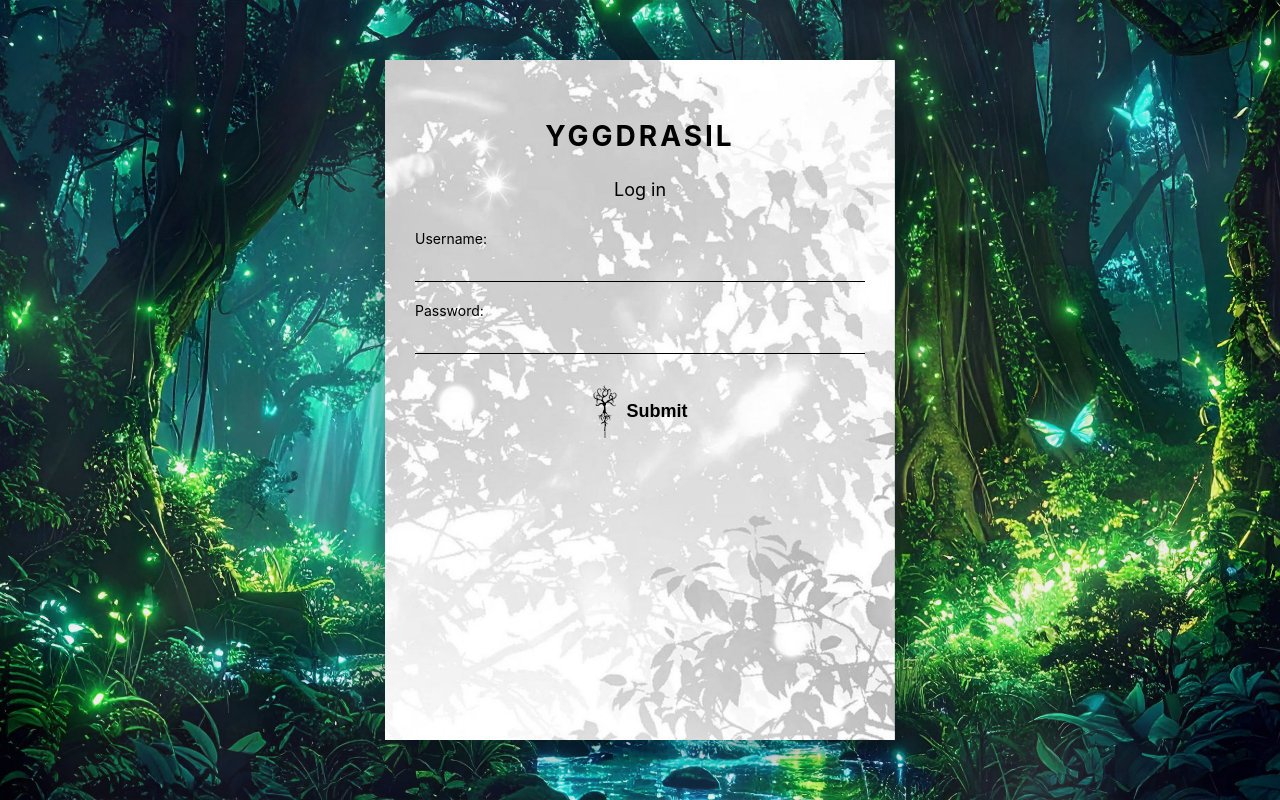
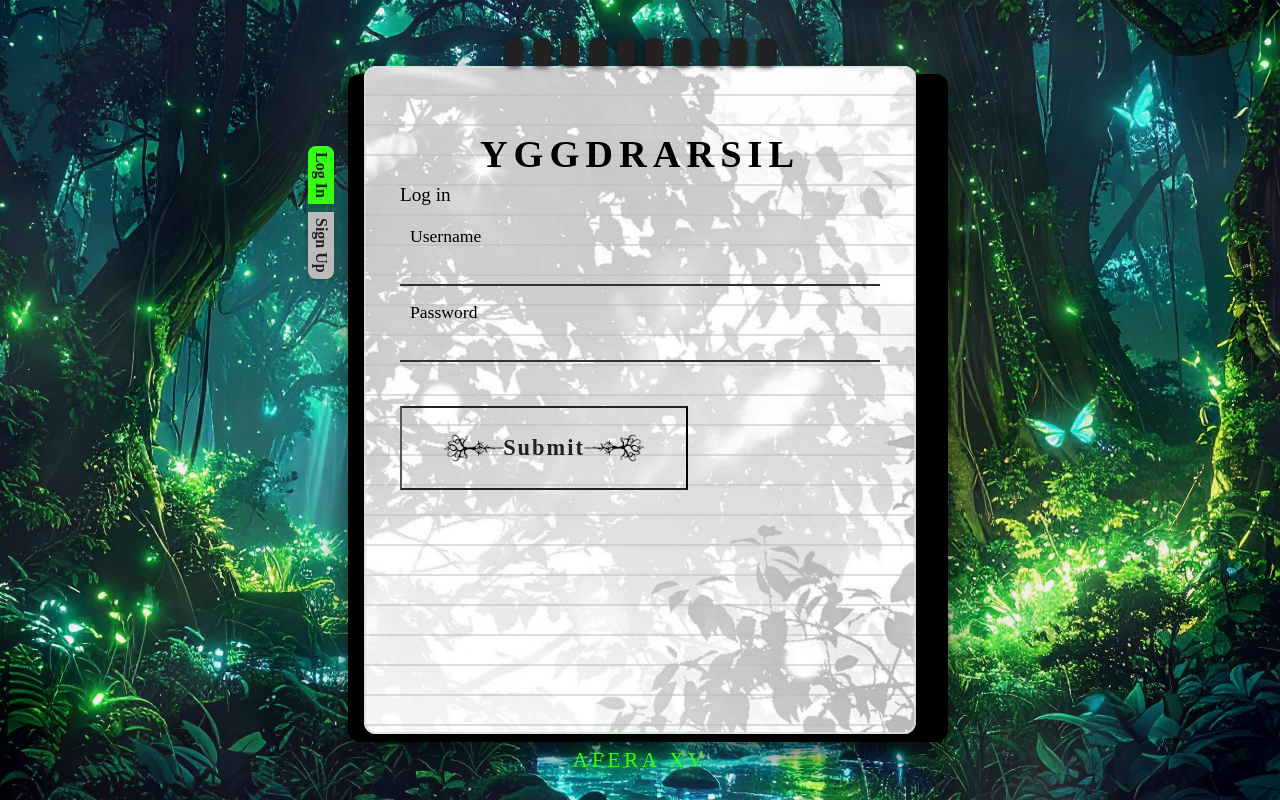
Before and after one commit to andrevanheerden/Yggdrasil, a React (Create React App) app in the folder yggdrasil/frontend/: page /login in a window 1280 px wide. Built offline with nearby package versions, Linux system fonts and the light colour scheme.

Commit message:
more css fixes

```diff
--- a/yggdrasil/frontend/src/pages/loginPage/Login.css
+++ b/yggdrasil/frontend/src/pages/loginPage/Login.css
@@ -1,3 +1,6 @@
+/* Import fantasy fonts */
+
+
 body, #root {
   min-height: 100vh;
   width: 100vw;
@@ -6,70 +9,221 @@ body, #root {
   align-items: center;
 }
 
-.login-container {
-  width: 450px;
-  min-height: 600px;
-  background: url("../../assets/images/page.png");
-  background-size: cover;
-  background-position: center;
-  background-repeat: no-repeat;
-  padding: 40px 30px;
-  box-shadow: 0 10px 40px rgba(0, 0, 0, 0.4);
+/* Forest background still managed elsewhere */
+
+
+/* Notepad wrapper with black back cover */
+.notepad-container {
   position: relative;
+  width: 600px;
+  min-height: 580px;
+  margin: auto;
   display: flex;
   flex-direction: column;
   align-items: center;
-  z-index: 5;
+  z-index: 10;
 }
 
-.title {
-  font-size: 28px;
-  font-weight: bold;
-  margin-bottom: 8px;
-  letter-spacing: 3px;
-  text-align: center;
+/* Black cover shadow */
+.notepad-container::before {
+  content: '';
+  position: absolute;
+  top: 8px;
+  left: 8px;
+  width: 100%;
+  height: 100%;
+  background: #000;
+  border-radius: 12px;
+  z-index: -2;
+  box-shadow: 0 12px 30px rgba(0, 0, 0, 0.6);
 }
 
-.login-label {
-  font-size: 18px;
-  margin-bottom: 20px;
+/* Spiral rings */
+.spiral-rings {
+  display: flex;
+  justify-content: center;
+  position: absolute;
+  top: -28px;
+  width: 100%;
+  height: 30px;
+  z-index: 30;
+}
+.spiral-ring {
+  width: 18px;
+  height: 28px;
+  background: #222;
+  border-radius: 6px;
+  margin: 0 5px;
+  box-shadow: 0 2px 5px #000a;
 }
 
-.login-form {
-  width: 100%;
+/* Notepad paper */
+.notepad-paper {
+  width: 80%;
+  min-height: 580px;
+  padding: 40px 36px 48px 36px;
+  background: url("../../assets/images/page.png") center/cover no-repeat;
+  border-radius: 12px;
+  box-shadow: inset 0 0 0 2px #ddd, 0 8px 24px rgba(0, 0, 0, 0.3);
+  position: relative;
+  z-index: 20;
+  overflow: hidden;
   display: flex;
   flex-direction: column;
+  align-items: center;
 }
 
-.login-form label {
-  font-size: 14px;
-  margin: 10px 0 4px;
+/* Paper shadow effect */
+.leaf-overlay {
+  position: absolute;
+  inset: 0;
+  background: url("../../assets/images/page.png") center/cover no-repeat;
+  opacity: 0.2;
+  pointer-events: none;
+  z-index: 1;
 }
 
-.login-form input {
-  border: none;
-  border-bottom: 1px solid #000;
-  background: transparent;
-  font-size: 16px;
-  padding: 6px 2px;
-  margin-bottom: 10px;
-  outline: none;
+/* Notebook lines */
+.notepad-lines {
+  position: absolute;
+  inset: 0;
+  background: repeating-linear-gradient(
+    to bottom,
+    transparent 0px,
+    transparent 28px,
+    #bbb 29px,
+    transparent 30px
+  );
+  z-index: 2;
+  pointer-events: none;
 }
 
-button {
-  margin-top: 20px;
+/* Title & subtitle */
+.notepad-title {
+  font-family: 'Cinzel', serif;
+  font-size: 2.4rem;
+  font-weight: bold;
+  letter-spacing: 6px;
+  margin-bottom: 8px;
+  text-align: center;
+  position: relative;
+  z-index: 3;
+}
+
+.notepad-subtitle {
+  font-family: 'Cinzel', serif;
+  font-size: 1.2rem;
+  margin-bottom: 20px;
+  z-index: 3;
+  position: relative;
+}
+
+/* Labels & inputs */
+.notepad-label {
+  font-family: 'Great Vibes', cursive;
+  font-size: 1.1rem;
+  margin-bottom: 2px;
+  margin-left: 10px;
+  z-index: 3;
+  position: relative;
+}
+
+.notepad-input {
+  width: 95%;
+  padding: 8px 12px;
+  border: none;
+  border-bottom: 2px solid #333;
   background: transparent;
-  border: none;
-  font-size: 18px;
+  font-size: 1.1rem;
+  color: #222;
+  outline: none;
+  margin-bottom: 16px;
+  z-index: 3;
+  position: relative;
+}
+
+/* Submit button */
+.notepad-submit {
+  width: 60%;
+  padding: 10px 0;
+  font-family: 'Great Vibes', cursive;
+  font-size: 1.4rem;
   font-weight: bold;
-  cursor: pointer;
+  letter-spacing: 2px;
+  color: #222;
+  background: transparent;
+  border-top: 2px solid #222;
+  border-bottom: 2px solid #222;
   display: flex;
   align-items: center;
   justify-content: center;
-  gap: 10px;
+  gap: 16px;
+  cursor: pointer;
+  margin-top: 28px;
+  z-index: 3;
+  position: relative;
+  transition: color 0.3s, border-color 0.3s;
 }
 
-.tree-icon {
-  width: 24px;
-  height: auto;
+
+
+.floral-left,
+.floral-right {
+  height: 60px;
+  color: #37ff14;
+  font-family: 'Cinzel', serif;
 }
+
+/* Tabs flush to paper edge */
+.side-tabs {
+  position: absolute;
+  left: -32px;
+  top: 80px;
+  z-index: 40;
+  display: flex;
+  flex-direction: column;
+  gap: 8px;
+}
+
+.side-tab {
+  writing-mode: vertical-rl;
+  font-family: 'Cinzel', serif;
+  font-size: 1rem;
+  font-weight: bold;
+  color: #222;
+  background: #37ff14b2;
+  border-radius: 8px 8px 0 0;
+  box-shadow: 0 2px 6px #0004;
+  padding: 6px 4px;
+  cursor: pointer;
+  user-select: none;
+  text-align: center;
+  transition: background 0.2s;
+}
+
+.signup-tab {
+  background: #bbb;
+  border-radius: 0 0 8px 8px;
+}
+
+.side-tab.active {
+  background: #37ff14;
+}
+
+/* Footer glow */
+.notepad-footer {
+  position: absolute;
+  bottom: -38px;
+  left: 0;
+  right: 0;
+  text-align: center;
+  z-index: 30;
+}
+
+.footer-glow {
+  font-family: 'Cinzel', serif;
+  font-size: 1.3rem;
+  color: #37ff14;
+  text-shadow: 0 0 16px #37ff14, 0 0 32px #37ff14;
+  letter-spacing: 4px;
+}
--- a/yggdrasil/frontend/src/pages/loginPage/components/LoginForm.js
+++ b/yggdrasil/frontend/src/pages/loginPage/components/LoginForm.js
@@ -1,26 +1,102 @@
-import React from 'react';
+import React, { useState } from 'react';
 import '../Login.css';
-import paperBg from '../../../assets/images/page.png';
-import treeIcon from '../../../assets/images/logoB.png';
+import logoB from '../../../assets/images/logoB.png';
 
 function LoginForm() {
+  const [username, setUsername] = useState('');
+  const [password, setPassword] = useState('');
+  const [tab, setTab] = useState('login');
+
+  const handleSubmit = (e) => {
+    e.preventDefault();
+    console.log('Username:', username);
+    console.log('Password:', password);
+  };
+
   return (
-    <div className="login-container" >
-      <h1 className="title">YGGDRASIL</h1>
-      <p className="login-label">Log in</p>
-
-      <form className="login-form">
-        <label>Username:</label>
-        <input type="text" />
-
-        <label>Password:</label>
-        <input type="password" />
-
-        <button type="submit">
-          <img src={treeIcon} alt="tree logo" className="tree-icon" />
-          Submit
-        </button>
-      </form>
+    <div className="forest-bg">
+      <div className="tree-bg tree-bg-left"></div>
+      <div className="tree-bg tree-bg-right"></div>
+      <div className="notepad-container">
+        {/* Spiral rings */}
+        <div className="spiral-rings">
+          {[...Array(10)].map((_, i) => (
+            <div key={i} className="spiral-ring"></div>
+          ))}
+        </div>
+        {/* Tabs */}
+        <div className="side-tabs">
+          <div
+            className={`side-tab login-tab ${tab === 'login' ? 'active' : ''}`}
+            onClick={() => setTab('login')}
+          >
+            Log In
+          </div>
+          <div
+            className={`side-tab signup-tab ${tab === 'signup' ? 'active' : ''}`}
+            onClick={() => setTab('signup')}
+          >
+            Sign Up
+          </div>
+        </div>
+        {/* Notepad content */}
+        <div className="notepad-paper">
+          <div className="leaf-overlay"></div>
+          <form className="login-form" onSubmit={handleSubmit}>
+            <h1 className="notepad-title">YGGDRARSIL</h1>
+            <div className="notepad-lines"></div>
+            <div className="notepad-subtitle">{tab === 'login' ? 'Log in' : 'Sign Up'}</div>
+            <label className="notepad-label" htmlFor="username">Username</label>
+            <input
+              className="notepad-input"
+              type="text"
+              id="username"
+              value={username}
+              onChange={e => setUsername(e.target.value)}
+              autoComplete="username"
+            />
+            {tab === 'signup' && (
+              <>
+                <label className="notepad-label" htmlFor="email">Email</label>
+                <input
+                  className="notepad-input"
+                  type="email"
+                  id="email"
+                  autoComplete="email"
+                />
+              </>
+            )}
+            <label className="notepad-label" htmlFor="password">Password</label>
+            <input
+              className="notepad-input"
+              type="password"
+              id="password"
+              value={password}
+              onChange={e => setPassword(e.target.value)}
+              autoComplete="current-password"
+            />
+            <button type="submit" className="notepad-submit">
+              <img
+                src={logoB}
+                alt="Floral"
+                className="floral-left"
+                style={{  height: 60, transform: 'rotate(-90deg)' }}
+              />
+              Submit
+              <img
+                src={logoB}
+                alt="Floral"
+                className="floral-right"
+                style={{ height: 60, transform: 'rotate(90deg)' }}
+              />
+            </button>
+          </form>
+        </div>
+        {/* Footer */}
+        <div className="notepad-footer">
+          <span className="footer-glow">AFERA XV</span>
+        </div>
+      </div>
     </div>
   );
 }
```
